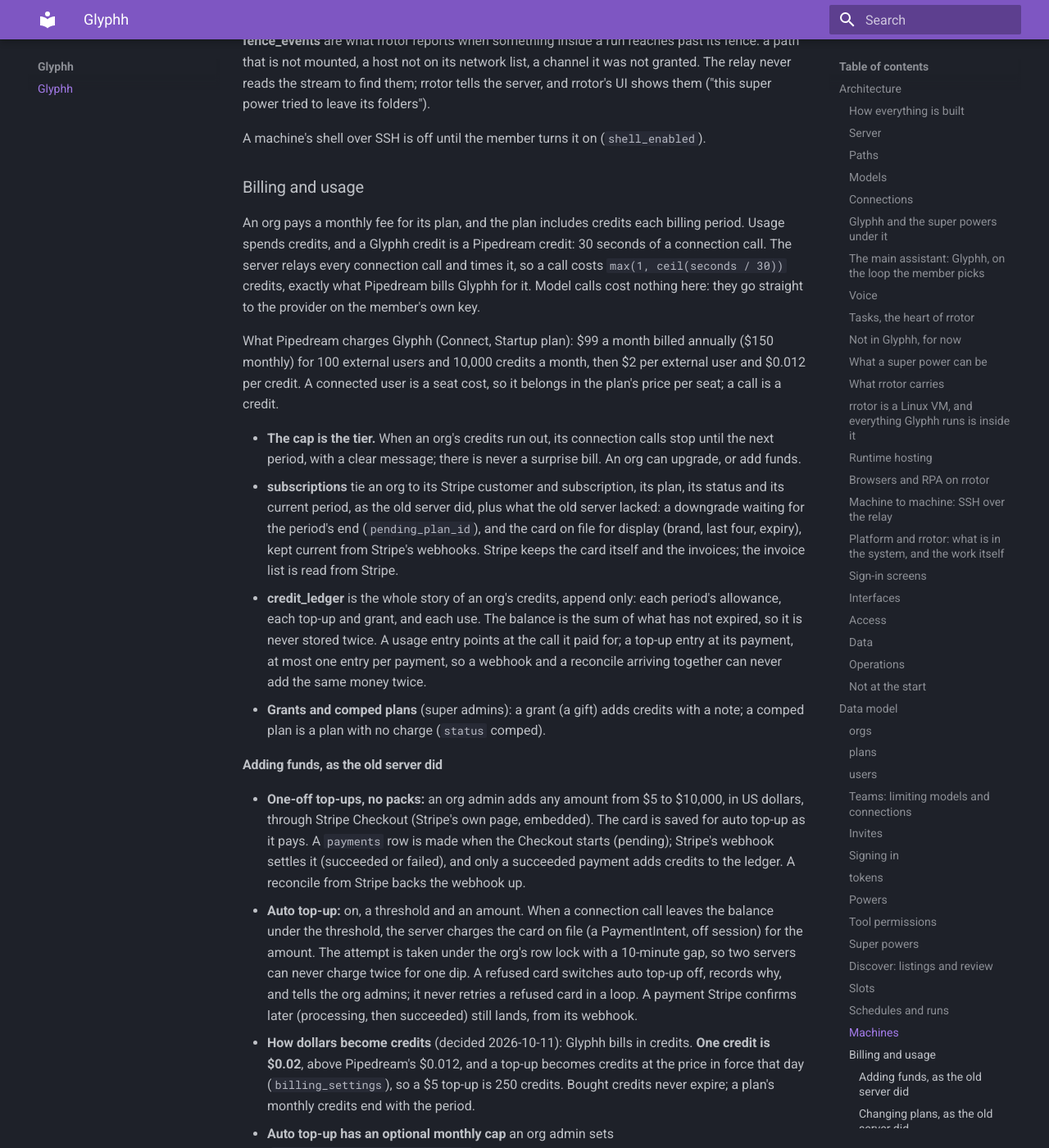
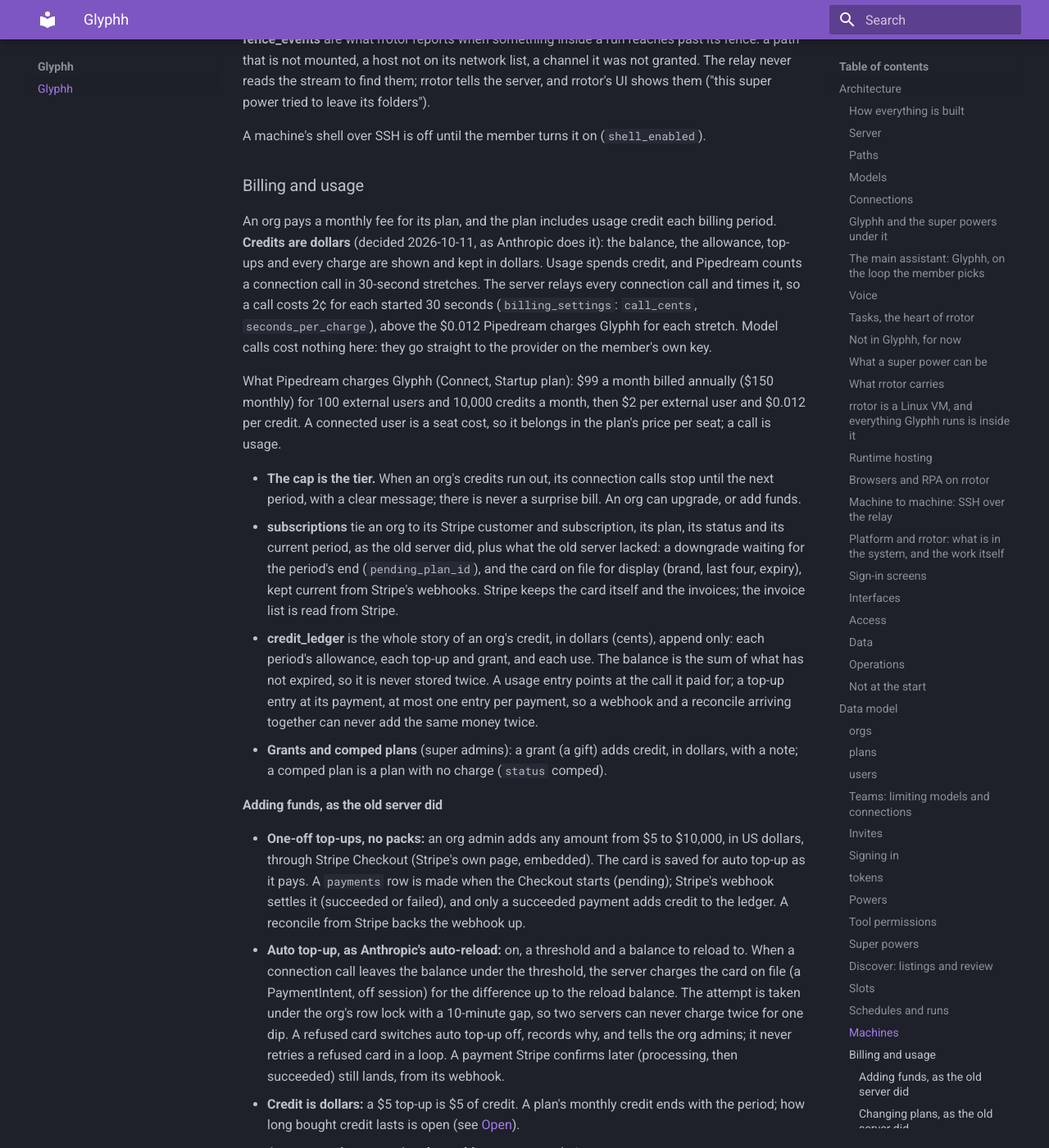
Before and after one commit to glyphh-ai/server, an MkDocs documentation site: the page built from docs/architecture.md, in a window 1280 px wide and 1400 px high, scrolled down 24974 px. Shown: the whole window at 82% size. Built offline with MkDocs 1.6.1 and Material for MkDocs 9.7.7, drawn with Linux system fonts in a browser that asks for light colours; some of the changed text lies outside the part shown.

Commit message:
Credits are dollars, as Anthropic's are: balance, allowance, top-ups and charges kept and shown in dollars (cents); a connection call is 2¢ per started 30 seconds; auto top-up reloads to a target balance; plans' included usage credit re-picked below each plan's price ($1, $10, $10 a seat, $50 a seat); how long bought credit lasts is open
Co-Authored-By: Claude Opus 5.5 <noreply@anthropic.com>

```diff
--- a/docs/architecture.md
+++ b/docs/architecture.md
@@ -257,8 +257,8 @@ Decided 2026-10-11. Two UIs, split by isolation:
 
 **Usage and billing** read the server's usage events and credit ledger through the API, scoped as the data model says (a user their own, an org admin the org, a super admin every org):
 
-- **Usage:** the period's credits used and left, then the same calls grouped by user, by connector, by super power, by machine and by day, and the call log under it: time, user, super power, machine, connector, tool, duration, credits and status, filtered by any of them and exported as CSV. Each row opens to its full detail.
-- **Billing** (org admins): the plan, seats, included and extra machines, the period's dates, the credit allowance and packs with their ledger, upgrading, buying a pack, and Stripe's own pages for checkout, invoices and payment methods.
+- **Usage:** the period's credit used and left, in dollars, then the same calls grouped by user, by connector, by super power, by machine and by day, and the call log under it: time, user, super power, machine, connector, tool, duration, credits and status, filtered by any of them and exported as CSV. Each row opens to its full detail.
+- **Billing** (org admins): the plan, seats, included and extra machines, the period's dates, the included usage credit, the balance and its ledger in dollars, upgrading, adding funds, and Stripe's own pages for checkout, invoices and payment methods.
 
 The API behind them is three operations, also MCP tools so an agent can answer "what did we spend on Gmail this month": a summary grouped by one dimension over a time range, the call log (filtered, newest first, paged by cursor), and the balance with its ledger.
 
@@ -404,7 +404,7 @@ erDiagram
         int price_cents "per seat, per month"
         text stripe_price_id UK "null for Free and Enterprise"
         int max_seats "the most seats an org may have; null = no limit"
-        int monthly_credits "included each billing period, per seat"
+        int monthly_credit_cents "usage credit included each billing period, per seat, in dollars (cents)"
         int included_machines "null = no limit"
         int extra_machine_cents "per extra machine per month; null = no extras on this plan"
         text stripe_machine_price_id UK "the Stripe price extras are billed on"
@@ -701,7 +701,7 @@ erDiagram
         text billing_email
         bool auto_top_up "charge the card on file when the balance runs low"
         int auto_top_up_below_cents "the balance that triggers it"
-        int auto_top_up_cents "how much it adds: $5 to $10,000"
+        int auto_top_up_to_cents "the balance it reloads to (it charges the difference, $5 to $10,000)"
         timestamptz auto_top_up_last_at "the last attempt: one attempt per 10 minutes, taken under the org's lock"
         timestamptz auto_top_up_failed_at "the card was refused: auto top-up is off until an org admin turns it on again"
         text auto_top_up_failure "why, as Stripe said it"
@@ -717,7 +717,7 @@ erDiagram
         uuid org_id FK
         uuid user_id FK "who spent it; null for allowances and purchases"
         text entry "allowance, top_up, auto_top_up, grant, usage"
-        int credits "plus for allowance, top-ups and grants, minus for usage"
+        int cents "credit, in dollars (cents): plus for allowance, top-ups and grants, minus for usage"
         uuid payment_id FK, UK "the payment a top-up came from; at most one entry per payment"
         text note "a grant's reason, from the super admin"
         uuid usage_event_id FK, UK "the call a usage entry pays for"
@@ -738,7 +738,7 @@ erDiagram
         text status "ok, error, refused"
         text error "the reason, for error and refused"
         int duration_ms "the time the call took, timed by the server"
-        int credits "max(1, ceil(seconds / 30)) for a call made; 0 when refused"
+        int cost_cents "call_cents for each started seconds_per_charge (2¢ per started 30 s); 0 when refused"
         int request_bytes
         int response_bytes
         timestamptz started_at
@@ -747,8 +747,8 @@ erDiagram
 
     billing_settings {
         uuid id PK
-        int credit_cents "what one credit costs: 2 = $0.02"
-        int seconds_per_credit "a connection call's seconds per credit: 30"
+        int call_cents "what each started stretch of a connection call costs: 2 = $0.02"
+        int seconds_per_charge "the stretch: 30 seconds, as Pipedream counts it"
         int top_up_min_cents "500"
         int top_up_max_cents "1000000"
         timestamptz effective_from "the row in force is the newest one already started"
@@ -790,7 +790,7 @@ erDiagram
         bigint input_tokens
         bigint output_tokens
         int connection_calls
-        int credits
+        int cost_cents
     }
 
     payments {
@@ -1084,15 +1084,15 @@ Seats are billed as the old server billed them (his rule, 2026-09-18):
 
 The plans carried over from the old server:
 
-| Plan | Price per seat | Seats | Credits each month | Machines included | Extra machine |
+| Plan | Price per seat | Seats | Usage credit each month | Machines included | Extra machine |
 |---|---|---|---|---|---|
-| Free | $0 | 1 | 100 | 2 | none |
-| Solo | $20 | 1 | 2,000 | 3 | $5 a month |
-| Basic | $40 | up to 25 | 2,500 per seat | 10 | $5 a month |
-| Pro | $150 | up to 100 | 10,000 per seat | 50 | $5 a month |
+| Free | $0 | 1 | $1 | 2 | none |
+| Solo | $20 | 1 | $10 | 3 | $5 a month |
+| Basic | $40 | up to 25 | $10 per seat | 10 | $5 a month |
+| Pro | $150 | up to 100 | $50 per seat | 50 | $5 a month |
 | Enterprise | arranged | no limit | arranged | no limit | n/a |
 
-These are a first pick (2026-10-11), to adjust. **Every number lives in the database and a super admin changes it on Glyphh admin → Plans:** a plan's price, seats, credits, machines and Stripe prices (each change is the plan's next version, above), and the billing settings (`billing_settings`: the price of a credit, the seconds a credit buys, the smallest and largest top-up), each kept with who set it and from when.
+These are a first pick (2026-10-11), to adjust. **Every number lives in the database and a super admin changes it on Glyphh admin → Plans:** a plan's price, seats, credits, machines and Stripe prices (each change is the plan's next version, above), and the billing settings (`billing_settings`: what a connection call costs per started stretch, the stretch's seconds, the smallest and largest top-up), each kept with who set it and from when.
 
 An org that already has its included machines plus its extras cannot register another: signing in from one more machine is refused with the reason (on Free: "Free includes 2 machines. Upgrade, or remove one."), and nothing is half registered.
 
@@ -1229,22 +1229,22 @@ A machine's shell over SSH is off until the member turns it on (`shell_enabled`)
 
 ### Billing and usage
 
-An org pays a monthly fee for its plan, and the plan includes credits each billing period. Usage spends credits, and a Glyphh credit is a Pipedream credit: 30 seconds of a connection call. The server relays every connection call and times it, so a call costs `max(1, ceil(seconds / 30))` credits, exactly what Pipedream bills Glyphh for it. Model calls cost nothing here: they go straight to the provider on the member's own key.
+An org pays a monthly fee for its plan, and the plan includes usage credit each billing period. **Credits are dollars** (decided 2026-10-11, as Anthropic does it): the balance, the allowance, top-ups and every charge are shown and kept in dollars. Usage spends credit, and Pipedream counts a connection call in 30-second stretches. The server relays every connection call and times it, so a call costs 2¢ for each started 30 seconds (`billing_settings`: `call_cents`, `seconds_per_charge`), above the $0.012 Pipedream charges Glyphh for each stretch. Model calls cost nothing here: they go straight to the provider on the member's own key.
 
-What Pipedream charges Glyphh (Connect, Startup plan): $99 a month billed annually ($150 monthly) for 100 external users and 10,000 credits a month, then $2 per external user and $0.012 per credit. A connected user is a seat cost, so it belongs in the plan's price per seat; a call is a credit.
+What Pipedream charges Glyphh (Connect, Startup plan): $99 a month billed annually ($150 monthly) for 100 external users and 10,000 credits a month, then $2 per external user and $0.012 per credit. A connected user is a seat cost, so it belongs in the plan's price per seat; a call is usage.
 
 - **The cap is the tier.** When an org's credits run out, its connection calls stop until the next period, with a clear message; there is never a surprise bill. An org can upgrade, or add funds.
 - **subscriptions** tie an org to its Stripe customer and subscription, its plan, its status and its current period, as the old server did, plus what the old server lacked: a downgrade waiting for the period's end (`pending_plan_id`), and the card on file for display (brand, last four, expiry), kept current from Stripe's webhooks. Stripe keeps the card itself and the invoices; the invoice list is read from Stripe.
-- **credit_ledger** is the whole story of an org's credits, append only: each period's allowance, each top-up and grant, and each use. The balance is the sum of what has not expired, so it is never stored twice. A usage entry points at the call it paid for; a top-up entry at its payment, at most one entry per payment, so a webhook and a reconcile arriving together can never add the same money twice.
-- **Grants and comped plans** (super admins): a grant (a gift) adds credits with a note; a comped plan is a plan with no charge (`status` comped).
+- **credit_ledger** is the whole story of an org's credit, in dollars (cents), append only: each period's allowance, each top-up and grant, and each use. The balance is the sum of what has not expired, so it is never stored twice. A usage entry points at the call it paid for; a top-up entry at its payment, at most one entry per payment, so a webhook and a reconcile arriving together can never add the same money twice.
+- **Grants and comped plans** (super admins): a grant (a gift) adds credit, in dollars, with a note; a comped plan is a plan with no charge (`status` comped).
 
 #### Adding funds, as the old server did
 
-- **One-off top-ups, no packs:** an org admin adds any amount from $5 to $10,000, in US dollars, through Stripe Checkout (Stripe's own page, embedded). The card is saved for auto top-up as it pays. A `payments` row is made when the Checkout starts (pending); Stripe's webhook settles it (succeeded or failed), and only a succeeded payment adds credits to the ledger. A reconcile from Stripe backs the webhook up.
-- **Auto top-up:** on, a threshold and an amount. When a connection call leaves the balance under the threshold, the server charges the card on file (a PaymentIntent, off session) for the amount. The attempt is taken under the org's row lock with a 10-minute gap, so two servers can never charge twice for one dip. A refused card switches auto top-up off, records why, and tells the org admins; it never retries a refused card in a loop. A payment Stripe confirms later (processing, then succeeded) still lands, from its webhook.
-- **How dollars become credits** (decided 2026-10-11): Glyphh bills in credits. **One credit is $0.02**, above Pipedream's $0.012, and a top-up becomes credits at the price in force that day (`billing_settings`), so a $5 top-up is 250 credits. Bought credits never expire; a plan's monthly credits end with the period.
+- **One-off top-ups, no packs:** an org admin adds any amount from $5 to $10,000, in US dollars, through Stripe Checkout (Stripe's own page, embedded). The card is saved for auto top-up as it pays. A `payments` row is made when the Checkout starts (pending); Stripe's webhook settles it (succeeded or failed), and only a succeeded payment adds credit to the ledger. A reconcile from Stripe backs the webhook up.
+- **Auto top-up, as Anthropic's auto-reload:** on, a threshold and a balance to reload to. When a connection call leaves the balance under the threshold, the server charges the card on file (a PaymentIntent, off session) for the difference up to the reload balance. The attempt is taken under the org's row lock with a 10-minute gap, so two servers can never charge twice for one dip. A refused card switches auto top-up off, records why, and tells the org admins; it never retries a refused card in a loop. A payment Stripe confirms later (processing, then succeeded) still lands, from its webhook.
+- **Credit is dollars:** a $5 top-up is $5 of credit. A plan's monthly credit ends with the period; how long bought credit lasts is open (see [Open](#open)).
 - **Auto top-up has an optional monthly cap** an org admin sets (`auto_top_up_monthly_cap_cents`), off by default.
-- **Runs cost nothing:** they run on the member's own machine. Only connection calls spend credits.
+- **Runs cost nothing:** they run on the member's own machine. Only connection calls spend credit.
 
 #### Changing plans, as the old server did
 
@@ -1259,7 +1259,7 @@ What Pipedream charges Glyphh (Connect, Startup plan): $99 a month billed annual
 
 One call, as the relay handles it:
 
-1. **Check:** lock the org's row and read the balance. At 0, the call is refused with the reason and logged as `refused` (0 credits). Nothing reaches Pipedream.
+1. **Check:** lock the org's row and read the balance. At $0, the call is refused with the reason and logged as `refused` ($0). Nothing reaches Pipedream.
 2. **Call:** relay it to Pipedream and time it.
 3. **Record:** in one transaction, a `usage_events` row and its `credit_ledger` usage entry. A call that fails at Pipedream is still logged (`error`) and still costs what Pipedream bills for it.
 
@@ -1275,7 +1275,7 @@ The check runs before the cost is known, so calls already in flight when the bal
 Decided 2026-10-11. Beside the metered connection calls, rrotor reports each use of a power inside a run, so members, org admins and publishers can see what is used, how often and how well. Counts and times only, **never content**: no prompts, arguments, results or keys. None of it is billed, and it never decides a charge.
 
 - **power_events:** one row per use, sent by rrotor over its machine connection in batches: the model call (with the input, output and cached tokens exactly as the provider reported them, and the provider's model id), a tool call of a plugin or of rrotor's own, a skill loaded, a task step, a folder read or written, a browser session. Each carries its run, super power, power, machine, user and org, its status and how long it took. Each has rrotor's own event id (unique per machine), so a batch sent twice is counted once. Append only, partitioned by month like `usage_events`.
-- **usage_daily:** the nightly roll-up of both tables, per day, org, user, super power and power: uses, errors, time, tokens, and connection calls and credits. Every usage page reads it, and a day still running is read from the raw rows.
+- **usage_daily:** the nightly roll-up of both tables, per day, org, user, super power and power: uses, errors, time, tokens, and connection calls and their cost. Every usage page reads it, and a day still running is read from the raw rows.
 - **Listings:** a publisher sees their listing's installs (powers installed from its versions), installs used in the last 30 days, and runs; the marketplace ranks by them.
 - **Trust:** a modified rrotor can only misreport its own member's insight, never a bill: what is billed is counted by the server.
 
@@ -1285,7 +1285,7 @@ The same rows serve every view, scoped by the principal:
 
 - **A user** sees their own calls and their org's balance.
 - **An org admin** sees every call in the org, by user, by connector, by super power, by machine and by day, and the ledger.
-- **A super admin** sees every org, and what Glyphh owes Pipedream for it: the same credits, at Pipedream's price.
+- **A super admin** sees every org, and what Glyphh owes Pipedream for it: the same calls' 30-second stretches, at Pipedream's $0.012.
 
 ### Stripe
 
@@ -1351,7 +1351,7 @@ Everything open: decisions still to make, things to draw, work found but not sta
 
 #### Decisions
 
-None open: every decision so far is made (2026-10-11).
+- **How long bought credit lasts:** a year after purchase, as Anthropic's does, or never.
 
 #### To draw
 
```
Also changed, not shown: docs/img/data-model.png.
